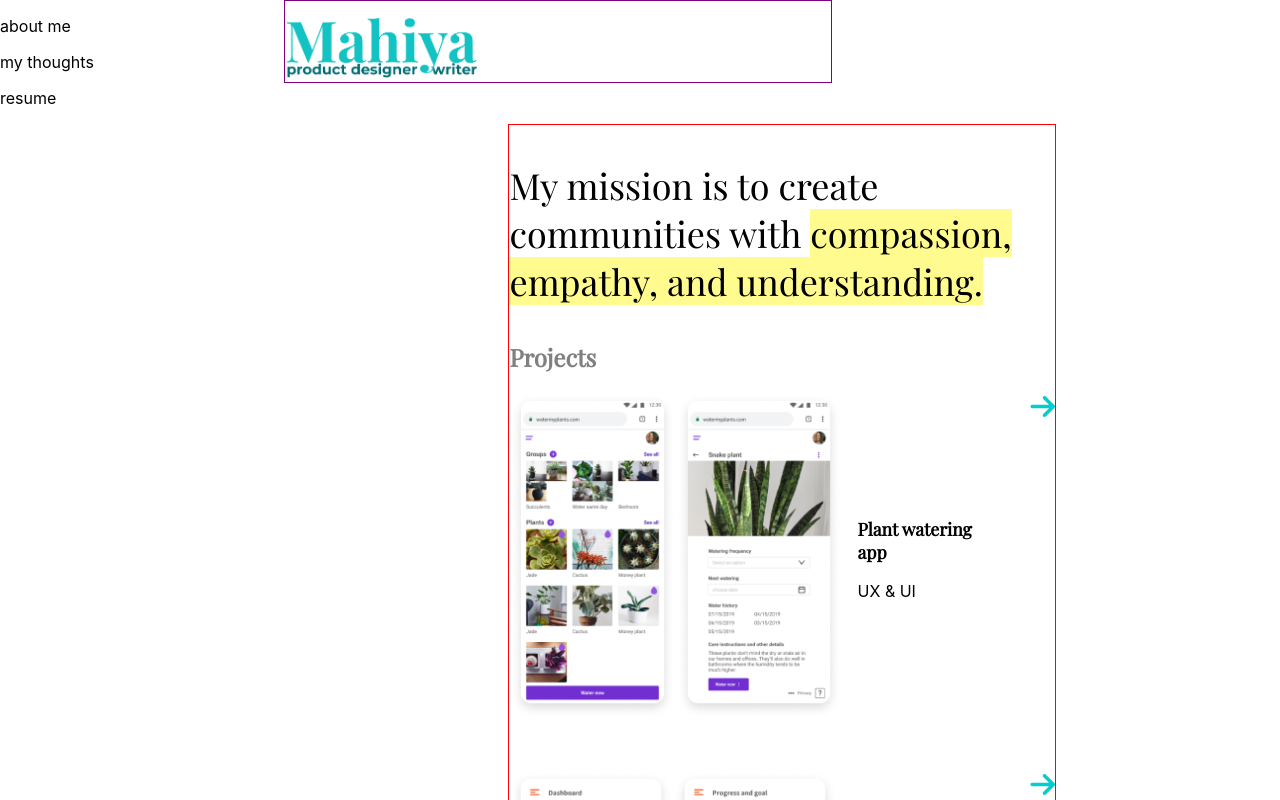
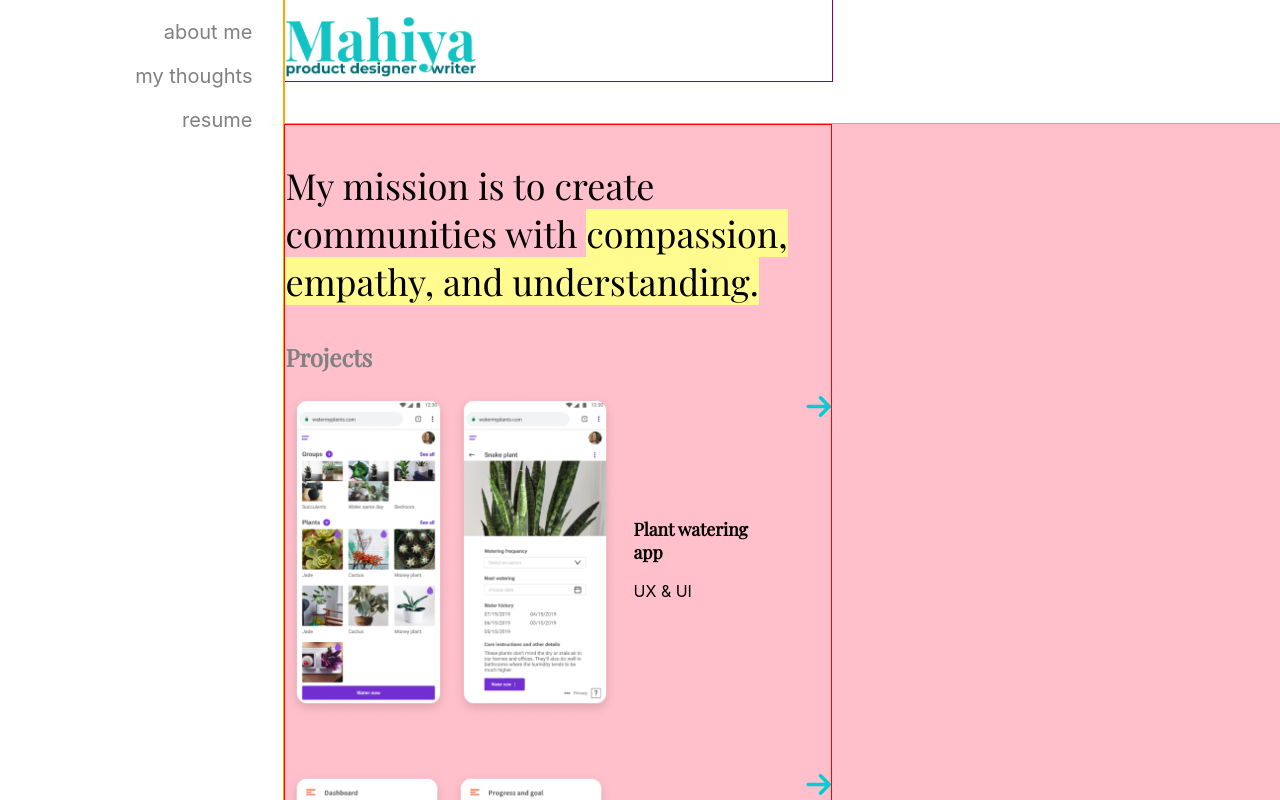
Before and after one commit to vishalicious213/mahiya, a React (Create React App) app: page / in a window 1280 px wide. Shown: the top 800 px of the page. Built offline with nearby package versions, Linux system fonts and the light colour scheme.

Commit message:
sidebar stays in place in desktop view

```diff
--- a/src/App.css
+++ b/src/App.css
@@ -8,22 +8,3 @@
   border: 1px solid green;
   /* width: 60%; */
 }
-
-#split {
-  border: 1px solid orange;
-  width: 20%;
-  display: flex;
-  flex-direction: column;
-  align-items: flex-end;
-}
-
-.side-menu-item {
-  text-align: right;
-  color: gray;
-  font-size: 1.25rem;
-  transition-duration: 1s;
-}
-
-.side-menu-item:hover {
-  color: darkturquoise;
-}
--- a/src/grid.css
+++ b/src/grid.css
@@ -28,7 +28,7 @@
         grid-template-areas:
           "sd sd hd   hd   hd   hd   hd   hd   hd"
           "sd sd main main main main main main main"
-          "sd sd ft   ft   ft   ft   ft   ft   ft";
+          "ft ft ft   ft   ft   ft   ft   ft   ft";
     }
 }
 
@@ -40,7 +40,7 @@
 }
 
 .wrapper > div {
-    /* border: 1px solid orange;
-    padding: 1em;
-    margin: .25rem; */
+    outline: 1px solid orange;
+    /* padding: 1em; */
+    /* margin: .25rem; */
 }
--- a/src/index.css
+++ b/src/index.css
@@ -15,7 +15,7 @@ code {
 /* HEADER */
 
 #header {
-  border: 1px solid purple;
+  outline: 1px solid purple;
   display: flex;
   width: 55%;
   /* justify-content: center; */
@@ -31,11 +31,39 @@ code {
   width: 100%;
 }
 
+/* SIDEBAR */
+
+/* #split {
+  border: 1px solid orange;
+  width: 20%;
+  display: flex;
+  flex-direction: column;
+  align-items: flex-end;
+} */
+
+#sidebar {
+  margin-right: 2rem;
+  position: sticky;
+  top: 1rem;
+}
+
+.side-menu-item {
+  text-align: right;
+  color: gray;
+  font-size: 1.25rem;
+  transition-duration: 1s;
+}
+
+.side-menu-item:hover {
+  color: darkturquoise;
+}
+
 /* PROJECTS */
 
 #projects {
   display: flex;
-  justify-content: center;
+  justify-content: flex-start;
+  background: pink;
 }
 
 #project-section {
```
